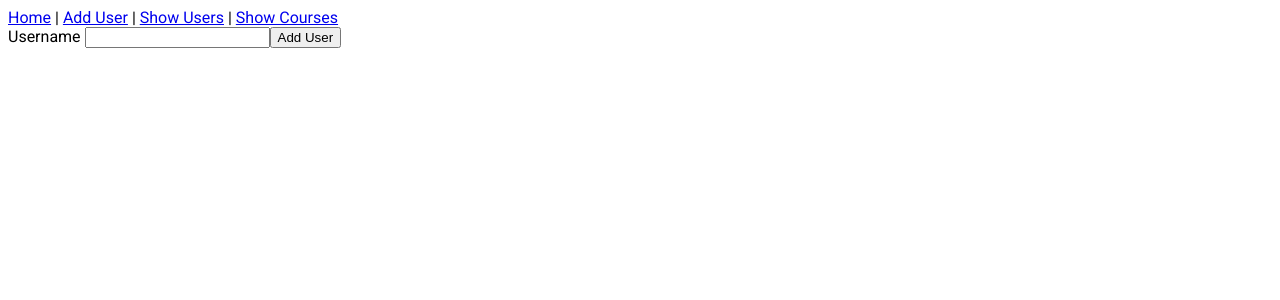
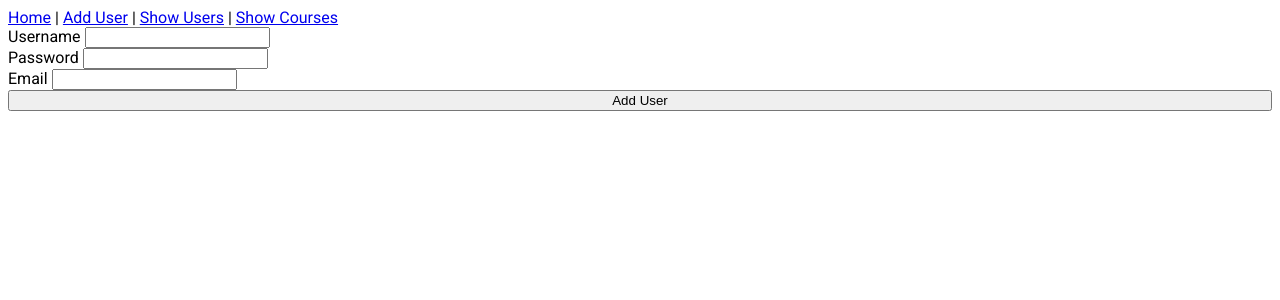
Before and after one commit to The-Butter-Boys/Tutor-Finder-Frontend, a Vue app: page /addUser in a window 1280 px wide. Shown: the top 300 px of the page. Built offline with nearby package versions, Linux system fonts and the light colour scheme.

Commit message:
mreo stuff man

```diff
--- a/src/views/AddUserView.vue
+++ b/src/views/AddUserView.vue
@@ -1,18 +1,47 @@
 <template>
     <div class="add-user-view">
         <label for="username">Username
-            <input name="username" type="text">
+            <input type="text" v-model="username">
         </label>
-        <button type="submit">Add User</button>
+        <label for="password">Password
+          <input type="text" v-model="password">
+        </label>
+        <label for="email">Email
+          <input type="text" v-model="email">
+        </label>
+        <button type="submit" @click="submitClicked">Add User</button>
     </div>
 </template>
 
 <script>
 export default {
-
+  data() {
+    return {
+      username: '',
+      password: '',
+      email: ''
+    };
+  },
+  methods: {
+    async submitClicked() {
+      const body = {username: this.username, password: this.password, email: this.email};
+      const res = await fetch('http://localhost:5000/users', {
+        method: 'POST',
+        headers: {
+          'Content-Type': 'application/json'
+        },
+        body: JSON.stringify(body)
+      });
+      console.log(res);
+    }
+  }
 };
 </script>
 
-<style>
+<style scoped>
+.add-user-view {
+  display: flex;
+  flex-direction: column;
+}
 
 </style>
--- a/src/views/ShowUsersView.vue
+++ b/src/views/ShowUsersView.vue
@@ -3,10 +3,18 @@
     Show Users View
     <div class="users">
       <div class="user" v-for="user in users" :key="user.id">
+        <div>ID: {{ user.id }}</div>
         <div>Username: {{ user.username }}</div>
-        <div>ID: {{ user.id }}</div>
+        <div>Email: {{ user.email }}</div>
         <hr>
       </div>
+    </div>
+    <h3>Fake Login</h3>
+    <div class="fake-login">
+      <label for="username">Username<input v-model="enteredUsername" type="text" name="username"></label>
+      <label for="password">Password<input v-model="enteredPassword" type="text" name="password"></label>
+      <div class="login-response">{{ loginResponse }}</div>
+      <button type="submit" @click="login">"Login"</button>
     </div>
   </div>
 </template>
@@ -20,9 +28,27 @@ export default {
   },
   data() {
     return {
-      users: []
+      users: [],
+      enteredUsername: '',
+      enteredPassword: '',
+      loginResponse: 'login response',
     };
-  }
+  },
+  methods: {
+    async login() {
+      console.log('login');
+      const body = {username: this.enteredUsername, password: this.enteredPassword};
+      const res = await fetch('http://localhost:5000/login', {
+        method: 'POST',
+        headers: {
+          'Content-Type': 'application/json'
+        },
+        body: JSON.stringify(body)
+      });
+      const isSuccess = (await res.json()).success;
+      this.loginResponse = isSuccess ? 'Success!' : 'Failure';
+    }
+  },
 };
 </script>
 
```
